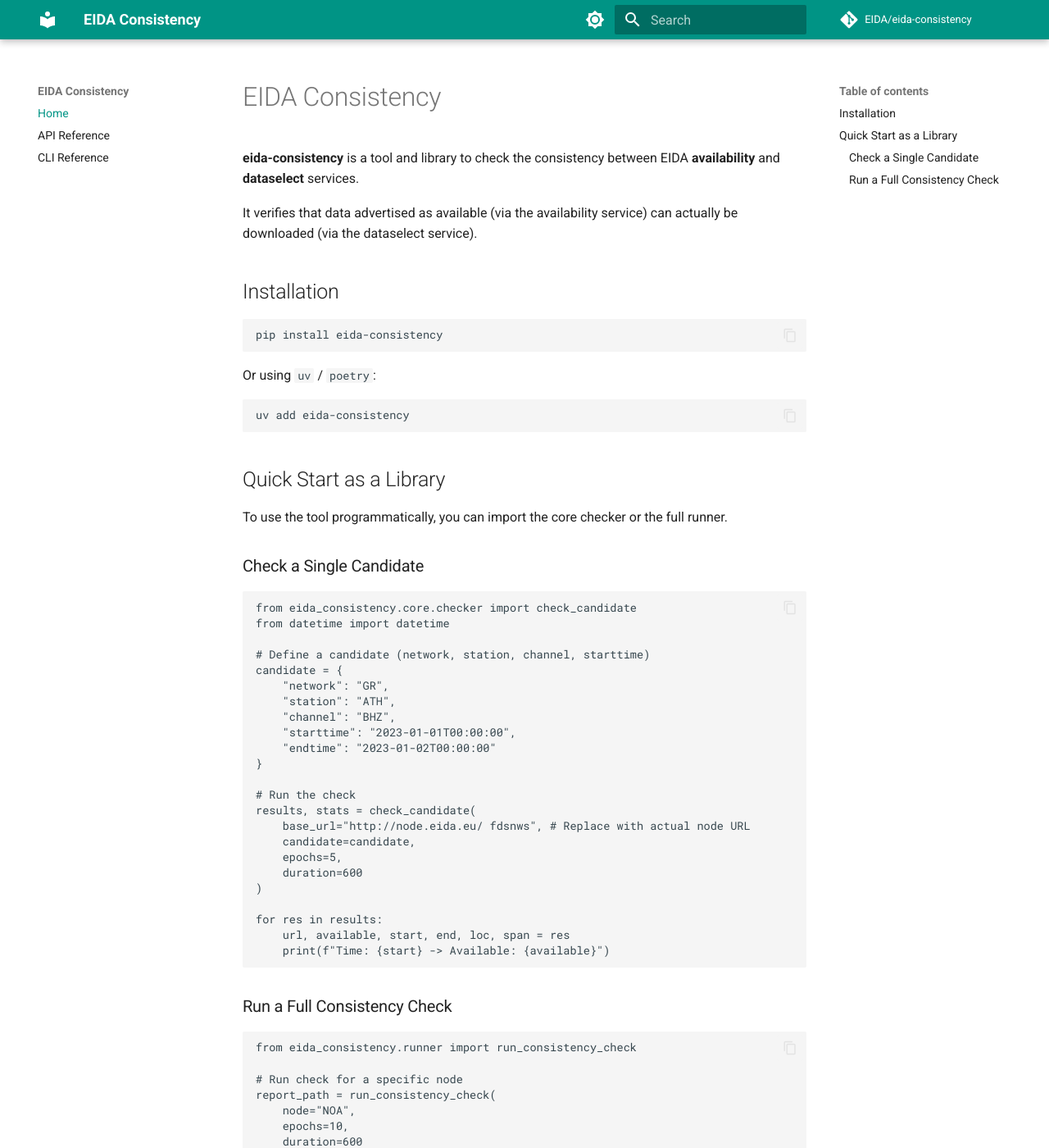
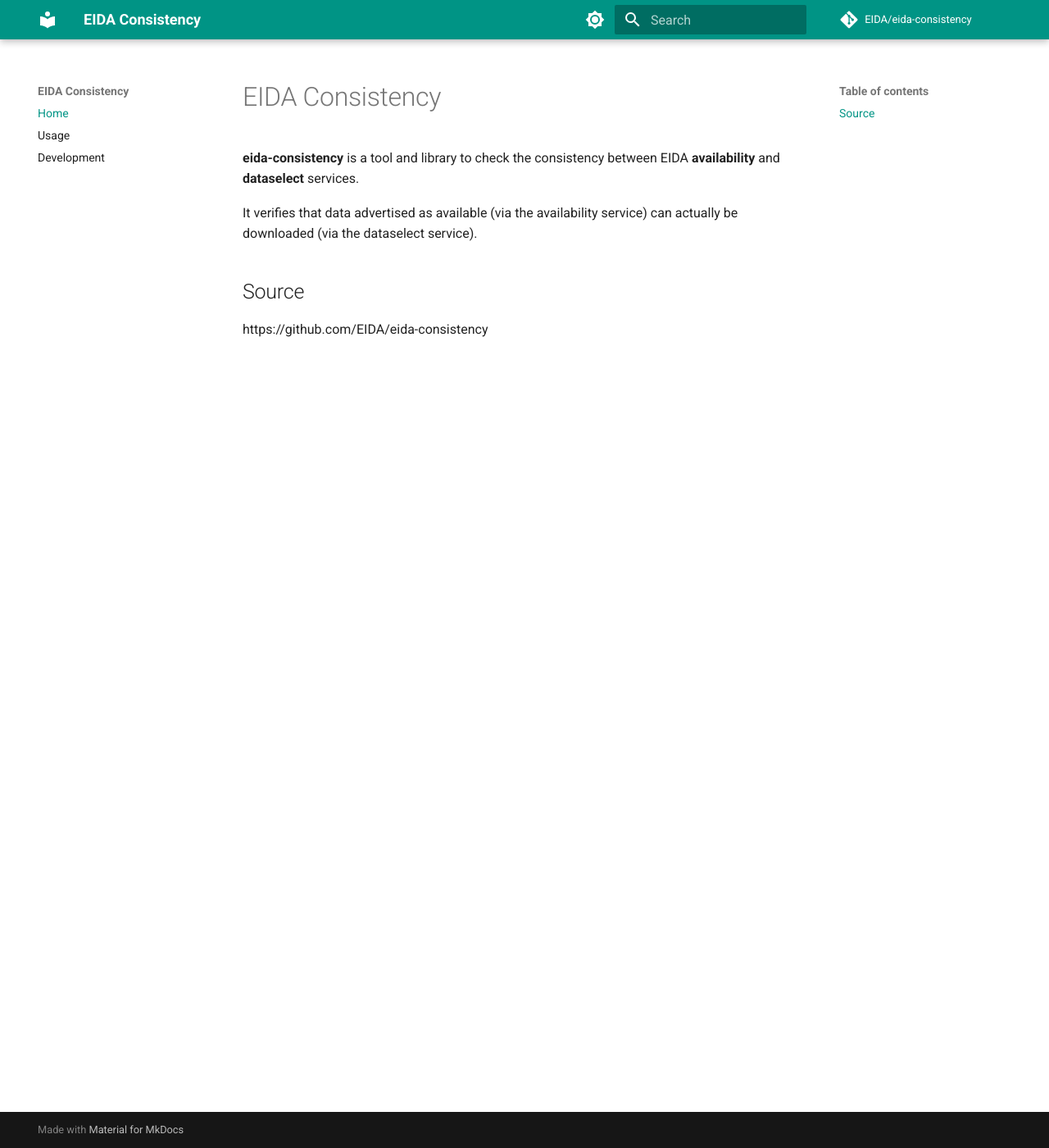
Before and after one commit to EIDA/eida-consistency, an MkDocs documentation site: the page built from docs/index.md, in a window 1280 px wide and 1400 px high. Shown: the whole window at 82% size. Built offline with MkDocs 1.6.1 and Material for MkDocs 9.7.7, drawn with Linux system fonts in a browser that asks for light colours; comment, search, counter and statistics services are not loaded; some of the changed text lies outside the part shown.

Commit message:
docs: follow the EIDA doc template layout
Move the CLI reference and installation to user/usage.md and the library
quick start to developer/development.md, so the EIDA/doc site can fetch
docs/. Drop the mkdocstrings API reference, which the central build does
not support.

````diff
--- /dev/null
+++ b/docs/developer/development.md
@@ -0,0 +1,57 @@
+---
+tags:
+  - developer
+---
+
+# Development
+
+## Quick Start as a Library
+
+To use the tool programmatically, you can import the core checker or the full runner.
+
+### Check a Single Candidate
+
+```python
+from eida_consistency.core.checker import check_candidate
+from datetime import datetime
+
+# Define a candidate (network, station, channel, starttime)
+candidate = {
+    "network": "GR",
+    "station": "ATH",
+    "channel": "BHZ",
+    "starttime": "2023-01-01T00:00:00",
+    "endtime": "2023-01-02T00:00:00"
+}
+
+# Run the check
+results, stats = check_candidate(
+    base_url="http://node.eida.eu/ fdsnws", # Replace with actual node URL
+    candidate=candidate,
+    epochs=5,
+    duration=600
+)
+
+for res in results:
+    url, available, start, end, loc, span = res
+    print(f"Time: {start} -> Available: {available}")
+```
+
+### Run a Full Consistency Check
+
+```python
+from eida_consistency.runner import run_consistency_check
+
+# Run check for a specific node
+report_path = run_consistency_check(
+    node="NOA",
+    epochs=10,
+    duration=600
+)
+
+print(f"Report generated at: {report_path}")
+```
+
+## Source
+
+The code, including the docstrings of `eida_consistency.core.checker` and `eida_consistency.runner`, is at https://github.com/EIDA/eida-consistency.
--- a/docs/index.md
+++ b/docs/index.md
@@ -1,64 +1,15 @@
+---
+tags:
+  - user
+  - developer
+---
+
 # EIDA Consistency
 
 **eida-consistency** is a tool and library to check the consistency between EIDA **availability** and **dataselect** services.
 
 It verifies that data advertised as available (via the availability service) can actually be downloaded (via the dataselect service).
 
-## Installation
+## Source
 
-```bash
-pip install eida-consistency
-```
-
-Or using `uv` / `poetry`:
-
-```bash
-uv add eida-consistency
-```
-
-## Quick Start as a Library
-
-To use the tool programmatically, you can import the core checker or the full runner.
-
-### Check a Single Candidate
-
-```python
-from eida_consistency.core.checker import check_candidate
-from datetime import datetime
-
-# Define a candidate (network, station, channel, starttime)
-candidate = {
-    "network": "GR",
-    "station": "ATH",
-    "channel": "BHZ",
-    "starttime": "2023-01-01T00:00:00",
-    "endtime": "2023-01-02T00:00:00"
-}
-
-# Run the check
-results, stats = check_candidate(
-    base_url="http://node.eida.eu/ fdsnws", # Replace with actual node URL
-    candidate=candidate,
-    epochs=5,
-    duration=600
-)
-
-for res in results:
-    url, available, start, end, loc, span = res
-    print(f"Time: {start} -> Available: {available}")
-```
-
-### Run a Full Consistency Check
-
-```python
-from eida_consistency.runner import run_consistency_check
-
-# Run check for a specific node
-report_path = run_consistency_check(
-    node="NOA",
-    epochs=10,
-    duration=600
-)
-
-print(f"Report generated at: {report_path}")
-```
+https://github.com/EIDA/eida-consistency
--- a/mkdocs.yml
+++ b/mkdocs.yml
@@ -31,15 +31,8 @@ theme:
 
 plugins:
   - search
-  - mkdocstrings:
-      handlers:
-        python:
-          paths: [src]
-          options:
-            show_root_heading: true
-            show_source: true
 
 nav:
   - Home: index.md
-  - API Reference: api_reference.md
-  - CLI Reference: cli.md
+  - Usage: user/usage.md
+  - Development: developer/development.md
````
Also changed, not shown: docs/api_reference.md (deleted, +0 -15 lines), docs/cli.md (deleted, +0 -132 lines), docs/user/usage.md (added, +151 -0 lines).
